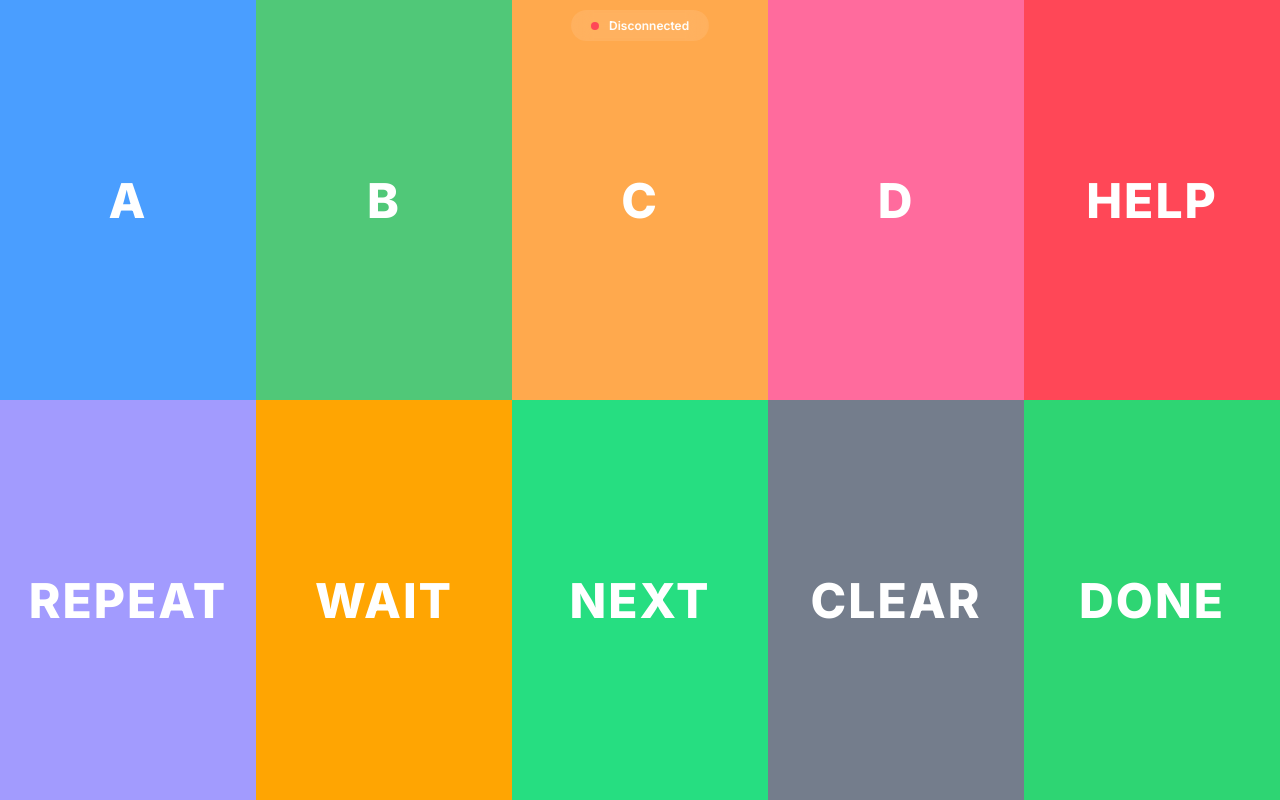
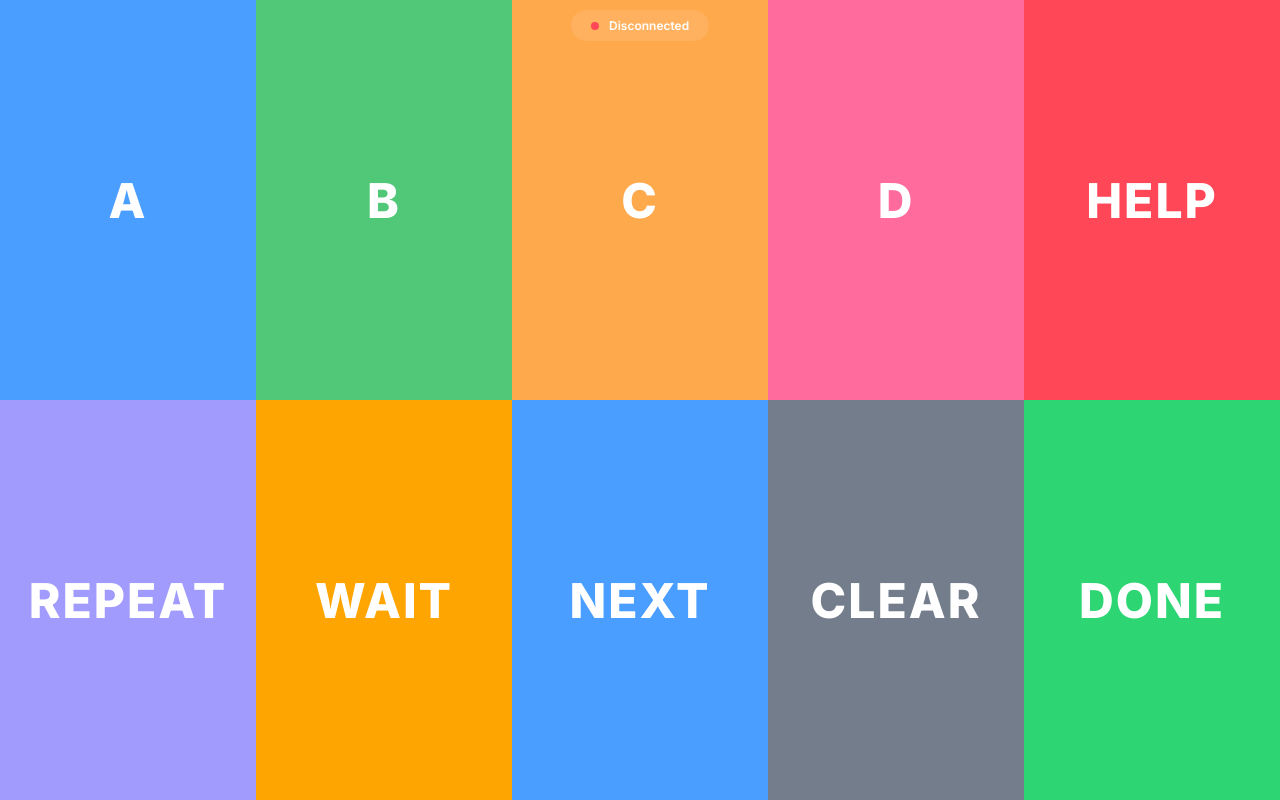
Before and after one commit to Hpdjoy/cnxn, a website: page index.html in a window 1280 px wide. Drawn offline with Linux system fonts and the light colour scheme.

Commit message:
Change status-ok background color to blue

```diff
--- a/style.css
+++ b/style.css
@@ -159,7 +159,7 @@ body {
 }
 
 .status-ok {
-  background: #26de81;
+  background: #4a9eff;
 }
 
 .status-clear {
```
